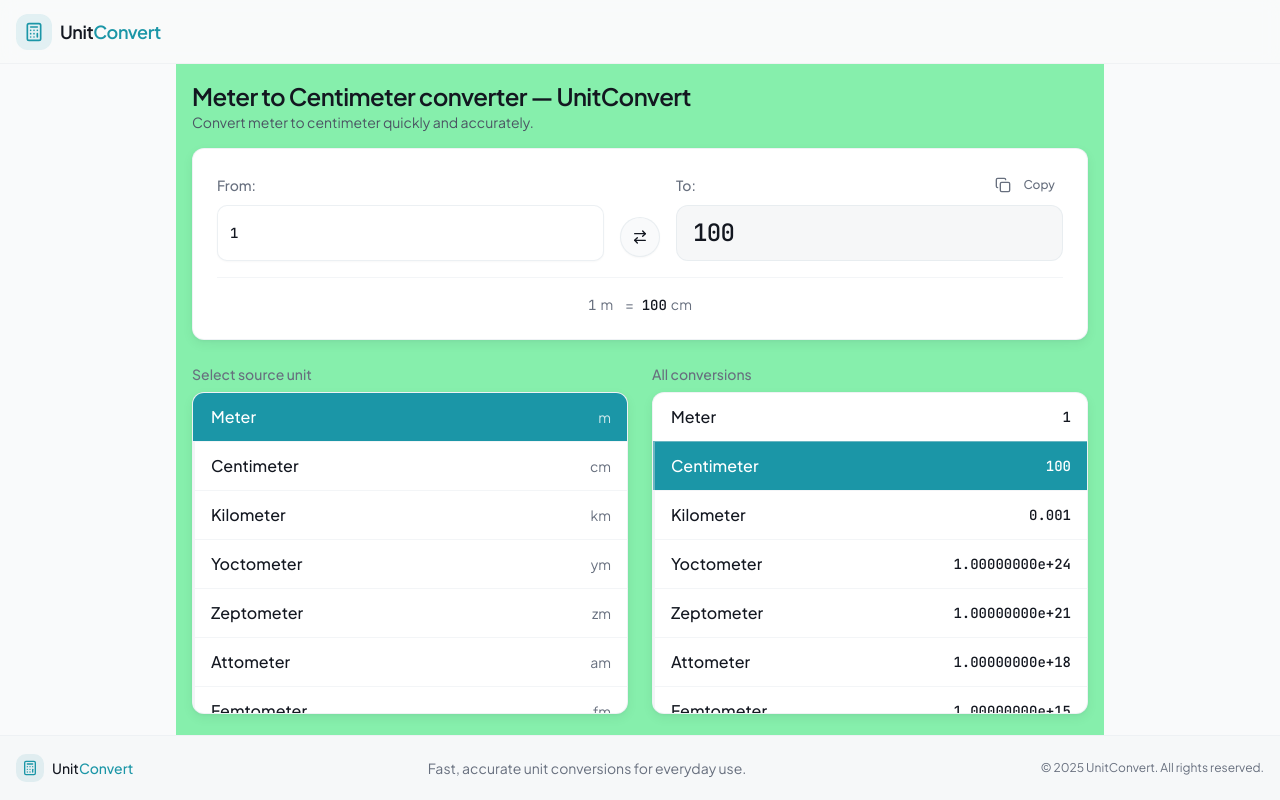
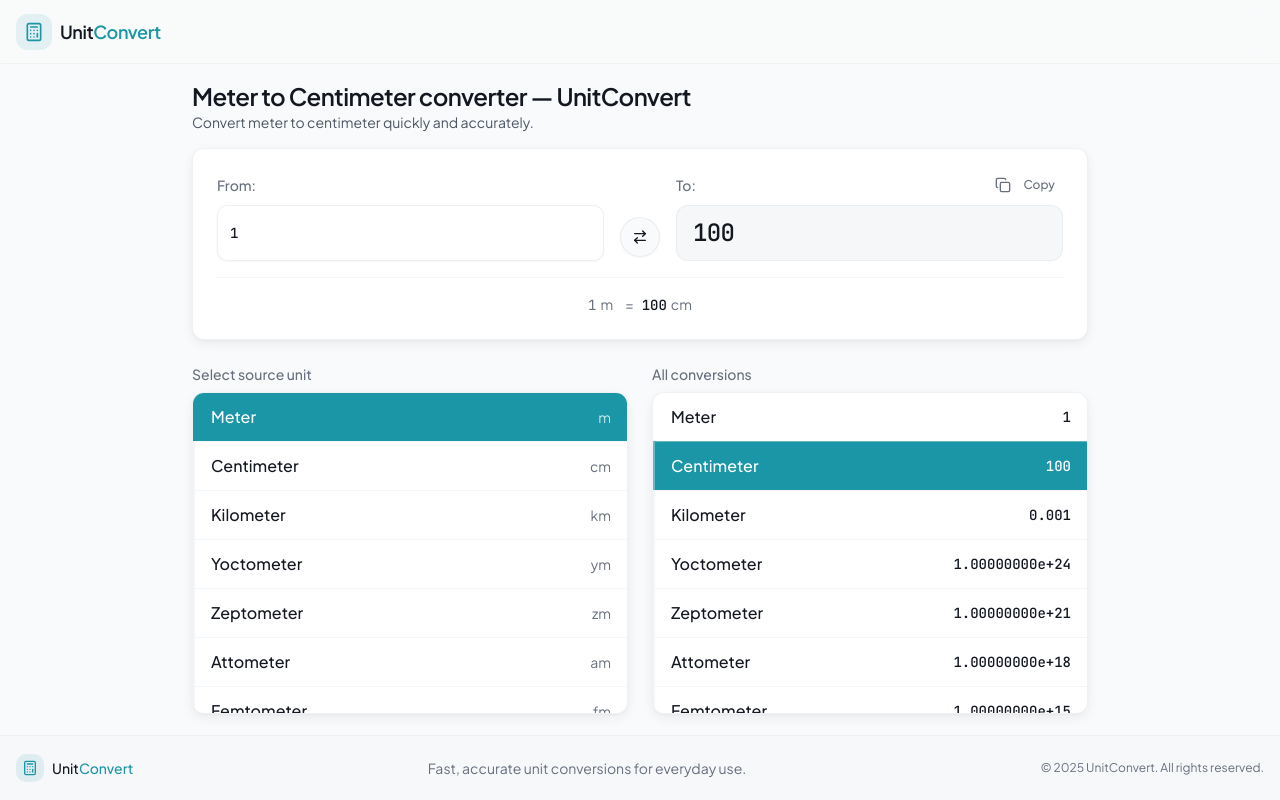
Before and after one commit to AnshulVatsOfficial/unit-converter, a Next.js app: page /convert/length/meter-to-centimeter in a window 1280 px wide. Built offline with nearby package versions, Linux system fonts and the light colour scheme.

Commit message:
fix: scroll behaviour

```diff
--- a/app/convert/area/[pair]/page.tsx
+++ b/app/convert/area/[pair]/page.tsx
@@ -62,7 +62,9 @@
   const { prettyFrom, prettyTo, title } = prettyFromAndTo(fromId, toId);
 
   return (
-    <main className="container mx-auto p-4">
+    <main className="size-full mx-auto overflow-auto">
+      <div className="flex justify-center">
+        <div className="w-[58rem] px-4 pt-4">
           <header className="mb-4">
             <h1 className="text-2xl font-semibold">{title}</h1>
             <p className="text-sm text-gray-600">
@@ -78,6 +80,8 @@
           />
 
           <div id="ad-after-converter" className="my-6" />
+        </div>
+      </div>
     </main>
   );
 }
--- a/app/convert/length/[pair]/page.tsx
+++ b/app/convert/length/[pair]/page.tsx
@@ -64,8 +64,9 @@
   const { prettyFrom, prettyTo, title } = prettyFromAndTo(fromId, toId);
 
   return (
-    <main className="w-full h-[calc(100dvh-128px)] flex justify-center overflow-auto">
-      <div className="w-[58rem] p-4 bg-green-300 flex flex-col">
+    <main className="size-full mx-auto overflow-auto">
+      <div className="flex justify-center">
+        <div className="w-[58rem] px-4 pt-4">
           <header className="mb-4">
             <h1 className="text-2xl font-semibold">{title}</h1>
             <p className="text-sm text-gray-600">
@@ -84,6 +85,7 @@
           {/* Ad slot placeholder (client-side ad insertion only) */}
           <div id="ad-after-converter" className="my-6" />
         </div>
+      </div>
     </main>
   );
 }
```
Lines whose indentation alone changed are shown as unchanged.
